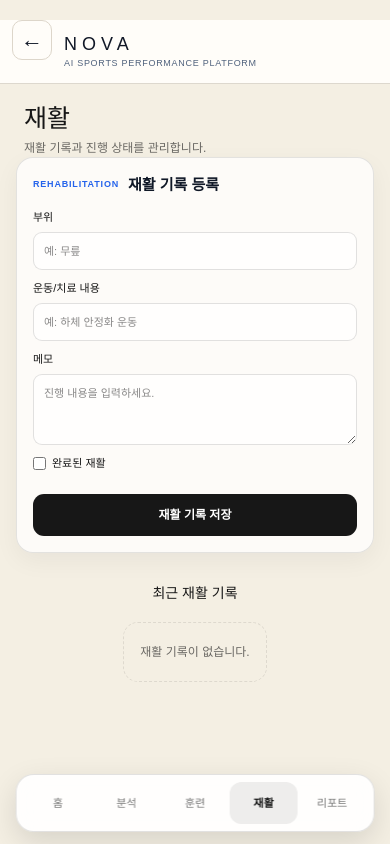
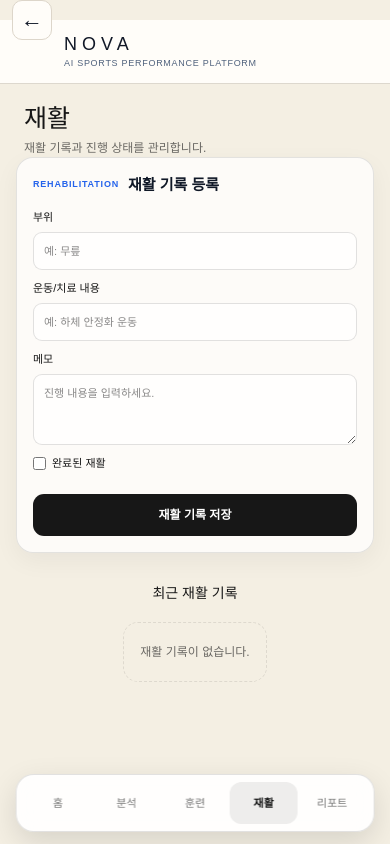
Before and after one commit to byungjoon-park/Nova-Sports-AI-v3, a Next.js app in the folder frontend/: page /mobile/rehab in a window 390 px wide. Built offline with nearby package versions, Linux system fonts and the light colour scheme.

Commit message:
fix: move all mobile content back buttons directly below address bar

```diff
--- a/frontend/components/nova-top-bar.css
+++ b/frontend/components/nova-top-bar.css
@@ -59,3 +59,8 @@ html[data-nova-theme="white"] .nova-top-back{background:#fff;border-color:#dbe1e
   .nova-top-brand span{margin-top:6px;font-size:9px;letter-spacing:.08em;white-space:nowrap}
   .nova-top-status{display:none}
 }
+
+/* Mobile pages reserve 20px above the top bar; move only the content back button into that reserved area. */
+@media(max-width:600px){
+  .mobile-page > .nova-top-bar.is-mobile-content .nova-top-back{top:-20px}
+}
```
